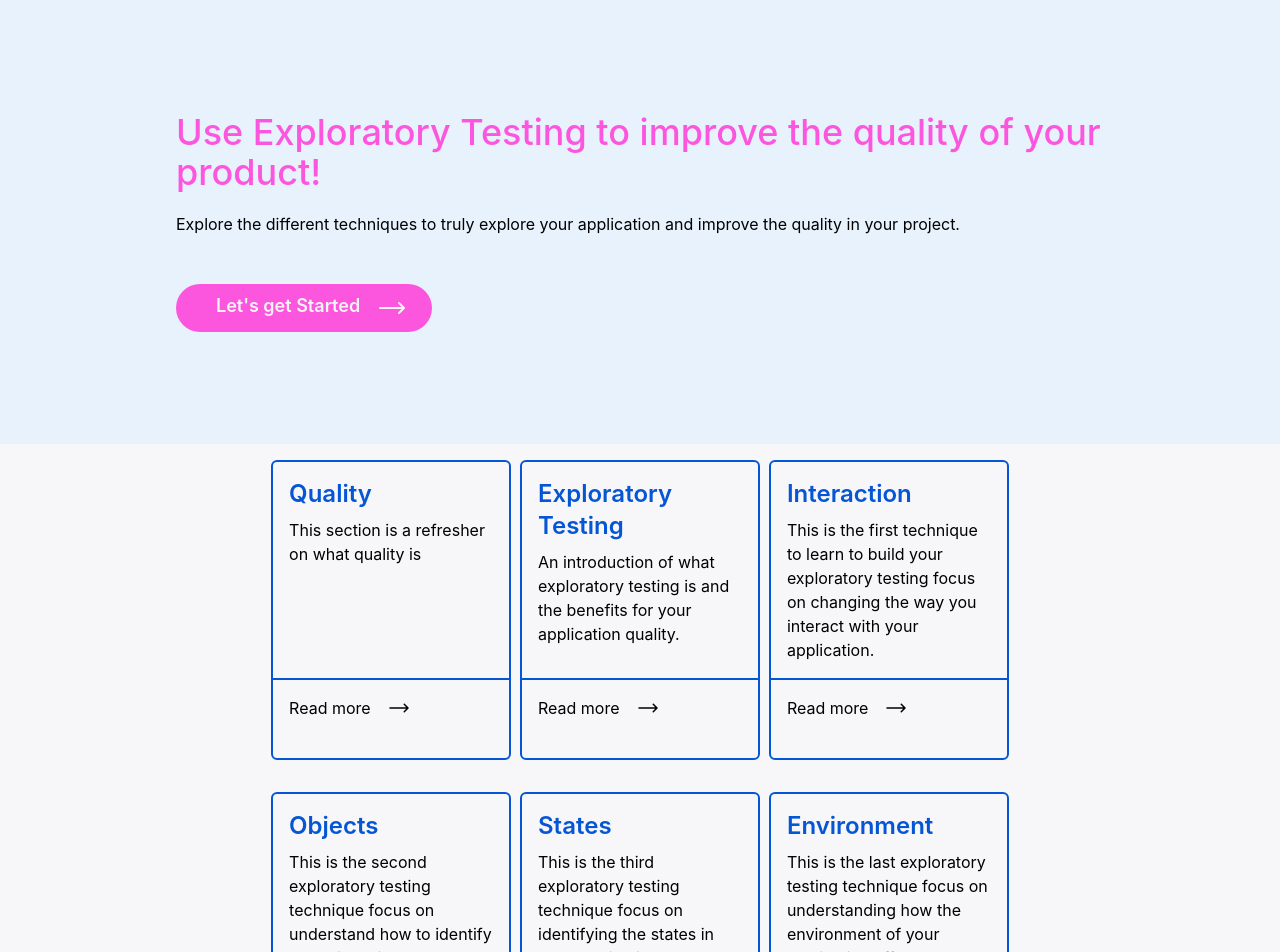
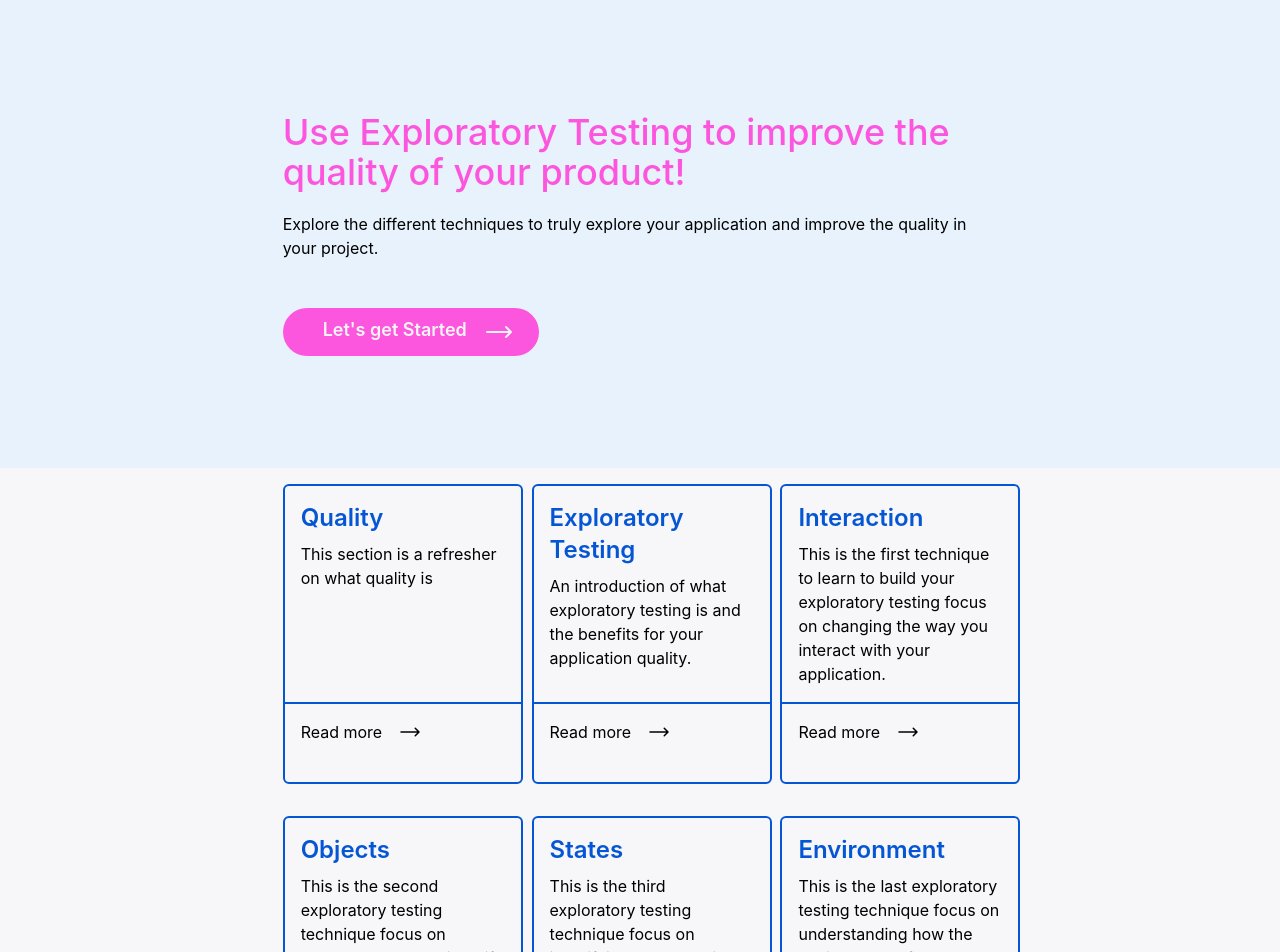
Before and after one commit to willot/Quality, a React (Create React App) app: page / in a window 1280 px wide. Shown: the top 952 px of the page. Built offline with nearby package versions, Linux system fonts and the light colour scheme.

Commit message:
fix position of card in the home page base on screen size

```diff
--- a/src/components/PageTitle.tsx
+++ b/src/components/PageTitle.tsx
@@ -9,7 +9,7 @@ type PageTitleProps={
 
 export const PageTitle = ({pageButtonFlow, firstButton=true, widthForBigScreen = "2xl:w-5/12"}:PageTitleProps) => {
     return (
-        <section className={`px-4 text-left w-full py-28 md:w-10/12 lg:w-9/12 xl:w7/12 ${widthForBigScreen}`}>
+        <section className={`px-4 text-left w-full py-28 md:w-10/12 lg:w-9/12 xl:w-7/12 ${widthForBigScreen}`}>
             <h1 className="text-4xl text-left font-medium pb-5 text-pink">{pageButtonFlow.title}</h1>
             <p className="pb-8">{pageButtonFlow.subTitle}</p>
             <nav className="flex flex-col w-max justify-items-start sm:flex-row sm:items-center sm:space-x-4">
--- a/src/pages/Home.tsx
+++ b/src/pages/Home.tsx
@@ -45,7 +45,7 @@ export const Home = () => {
                 <HamburgerMenuSmallScreen ref={ref} isVisible={isVisible} setIsVisible={setIsVisible}
                                           showSideNavBar={showSideNavBar}/>
             </header>
-            <section className="m-auto md:w-10/12 lg:w-9/12 xl:w-7/12 2xl:w-6/12 grid sm:grid-cols-2 lg:grid-cols-3 justify-items-center">
+            <section className="m-auto md:w-10/12 lg:w-9/12 xl:w-7/12 2xl:w-6/12 grid sm:grid-cols-2 lg:grid-cols-3 justify-items-center sm:justify-items-start">
                 <HomeCard title={"Quality"} text={"This section is a refresher on what quality is"} link={"/quality"}/>
                 <HomeCard title={"Exploratory Testing"} text={"An introduction of what exploratory testing is and the benefits for your application quality."} link={"/exploratoryTesting"}/>
                 <HomeCard title={"Interaction"} text={"This is the first technique to learn to build your exploratory testing focus on changing the way you interact with your application."} link={"/interactions"}/>
@@ -55,7 +55,7 @@ export const Home = () => {
                 <HomeCard title={"Summary"} text={"Why exploratory testing is a very valuable technique to add to your tool box to improve the quality of your application."} link={"/summary"}/>
             </section>
             <footer className="bg-blue-light w-full flex flex-row justify-center">
-                <section className="px-4 text-left w-full py-28 md:w-10/12 lg:w-9/12 xl:w7/12 2xl:w-6/12">
+                <section className="px-4 text-left w-full py-28 md:w-10/12 lg:w-9/12 xl:w-7/12 2xl:w-6/12">
                     <p className="font-bold">Learning more about exploratory testing</p>
                     <a className="text-blue underline underline-offset-2" href="https://www.linkedin.com/in/willot"
                        rel="noopener noreferrer" target="_blank">by: Vianney Willot</a>
```
